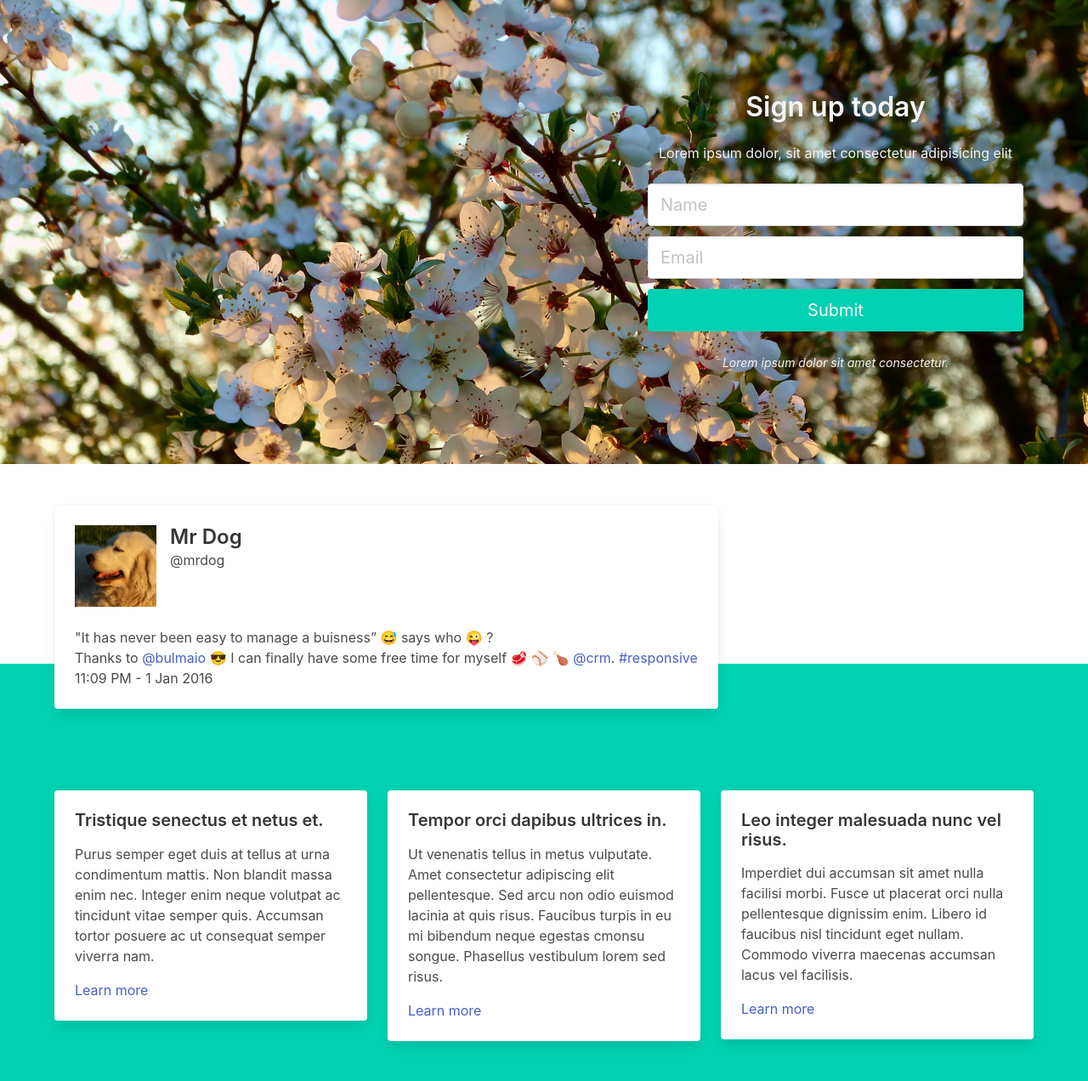
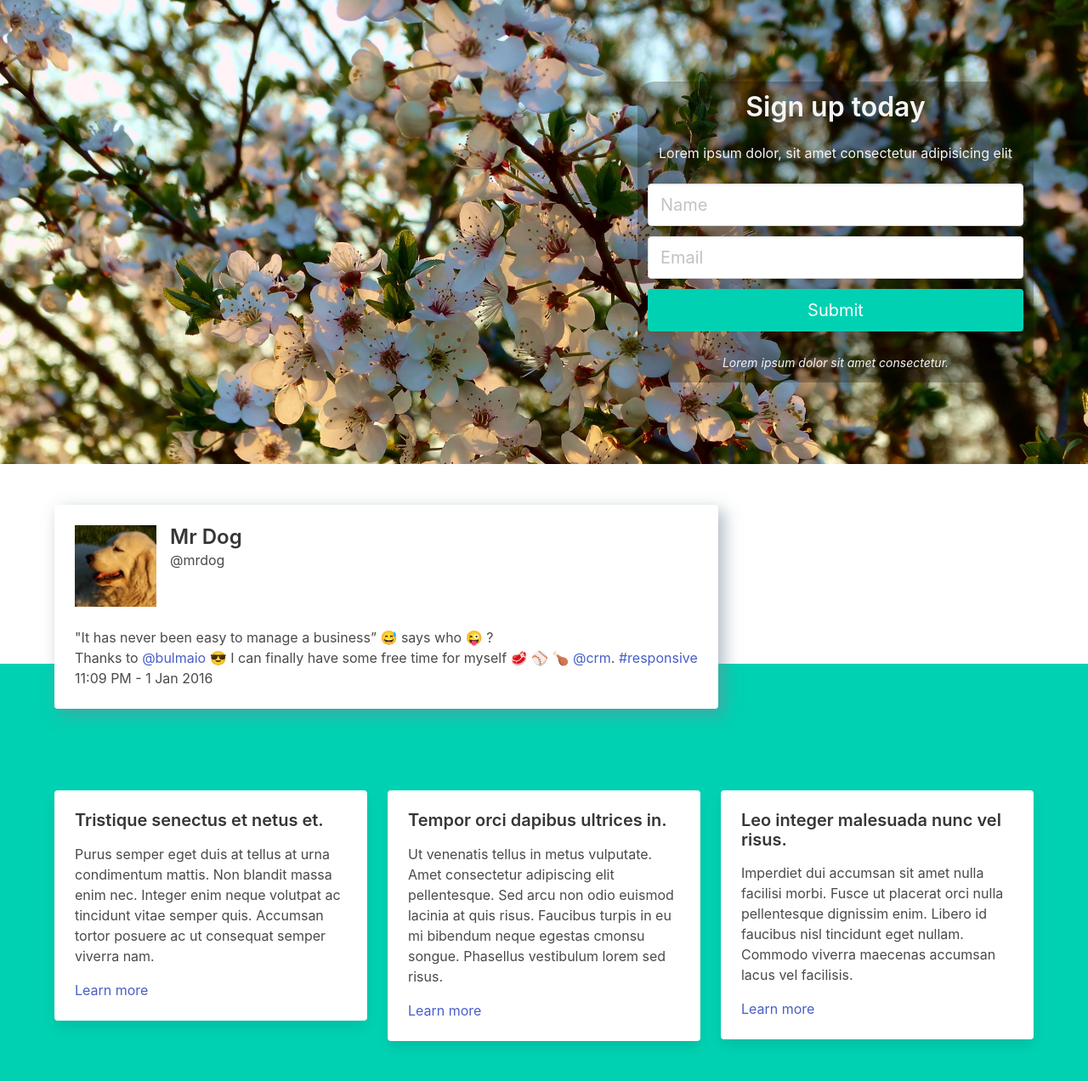
Before and after one commit to zebra-f/Django-CRM-Two, a Django app: template landing/templates/landing/home_page.html in a window 1280 px wide. Shown: the part 56-1328 px from the top of the page at 85% size. Run offline with Django 3.2, Linux system fonts and the light colour scheme; the template is opened without the code that fills it, so the values that code supplies are empty; some libraries are stand-ins or nearby versions.

Commit message:
home-page

```diff
--- a/landing/templates/landing/home_page.html
+++ b/landing/templates/landing/home_page.html
@@ -4,16 +4,21 @@
 
 <style>
 
-#home-page-section {
-    background-image: url('{% static 'images/00650.JPG' %}');
-    background-size: cover;
-    background-repeat: no-repeat;
+#home-page-image-section {
+  background-image: url('{% static 'images/00650.JPG' %}');
+  background-size: cover;
+  background-repeat: no-repeat;
+}
+
+#home-page-sing-up {
+  background: rgba(0, 0, 0, .25);
+  border-radius: 20px;
 }
 </style>
 
 
 {% comment %} <section id="home-page-section" class="hero is-fullheight is-default is-bold"> {% endcomment %}
-<section id="home-page-section" class="hero is-default is-bold">
+<section id="home-page-image-section" class="hero is-default is-bold">
   <div class="hero-body my-6">
       <div class="container has-text-centered">
           <div class="columns is-vcentered">
@@ -25,7 +30,7 @@
               <div class="column is-5 is-offset-1">
 
 
-                <div class="column right has-text-centered has-text-light">
+                <div id="home-page-sing-up" class="column right has-text-centered has-text-light">
 
                   <h1 class="title is-3 has-text-light">Sign up today</h1>
                   <p class="description">Lorem ipsum dolor, sit amet consectetur adipisicing elit</p>
@@ -63,7 +68,7 @@
     <div class="container">
       <div class="is-flex is-flex-wrap-wrap is-justify-content-to-right">
 
-        <div class="card is-shady">
+        <div class="card is-shady" style="box-shadow: 0.4rem 0.4rem 1.2rem rgba(119, 136, 153, .6);">
           <div class="card-content">
             <div class="media">
               <div class="media-left">
@@ -78,7 +83,7 @@
             </div>
 
             <div class="content">
-              "It has never been easy to manage a buisness”	&#x1F605; says who &#x1F61C; ?
+              "It has never been easy to manage a business”	&#x1F605; says who &#x1F61C; ?
               <br>
               Thanks to <a class="has-text-link">@bulmaio</a> &#x1F60E; I can finally have some free time for myself &#x1F969; &#x26BE;  &#x1F357;
               <a class="has-text-link">@crm</a>.
```
